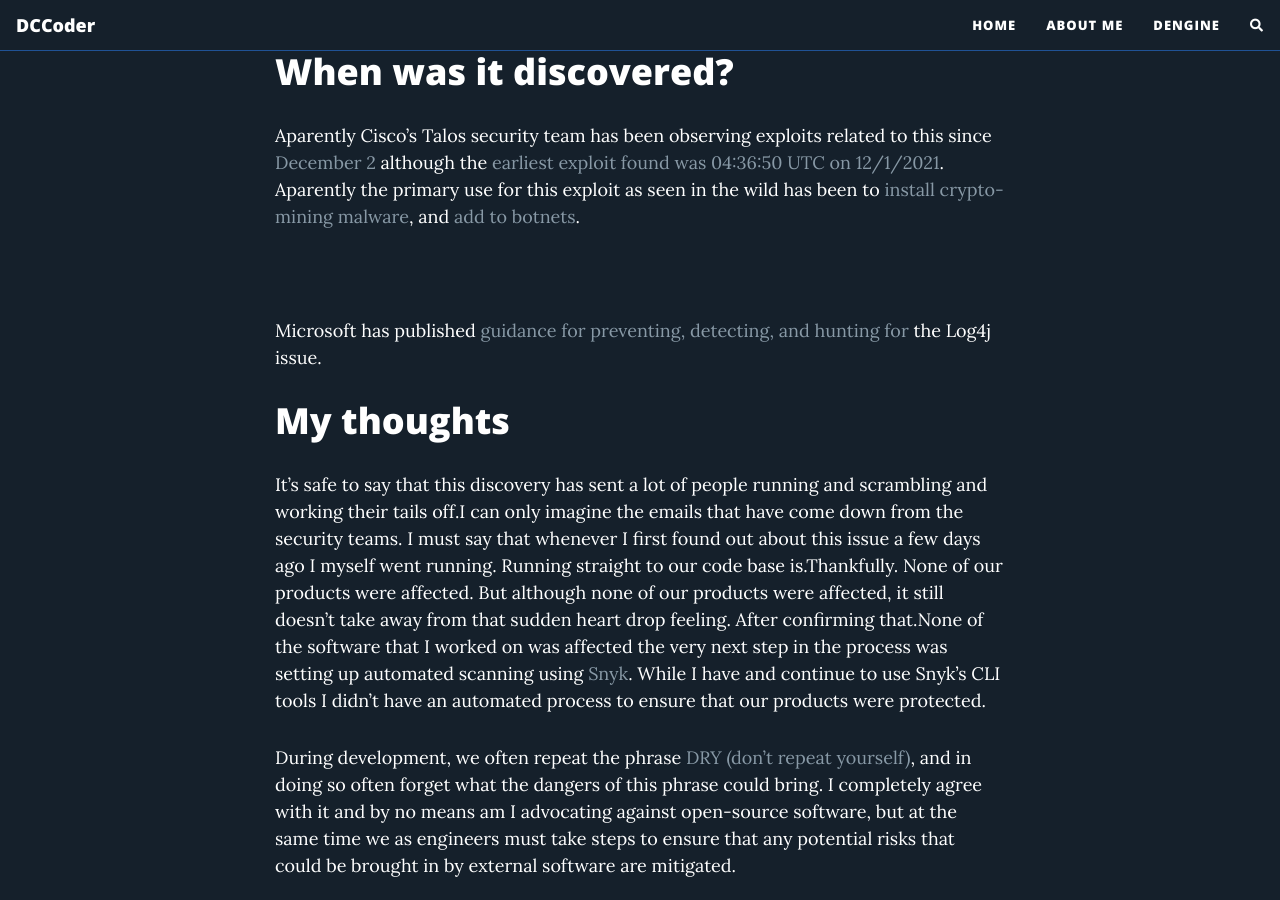
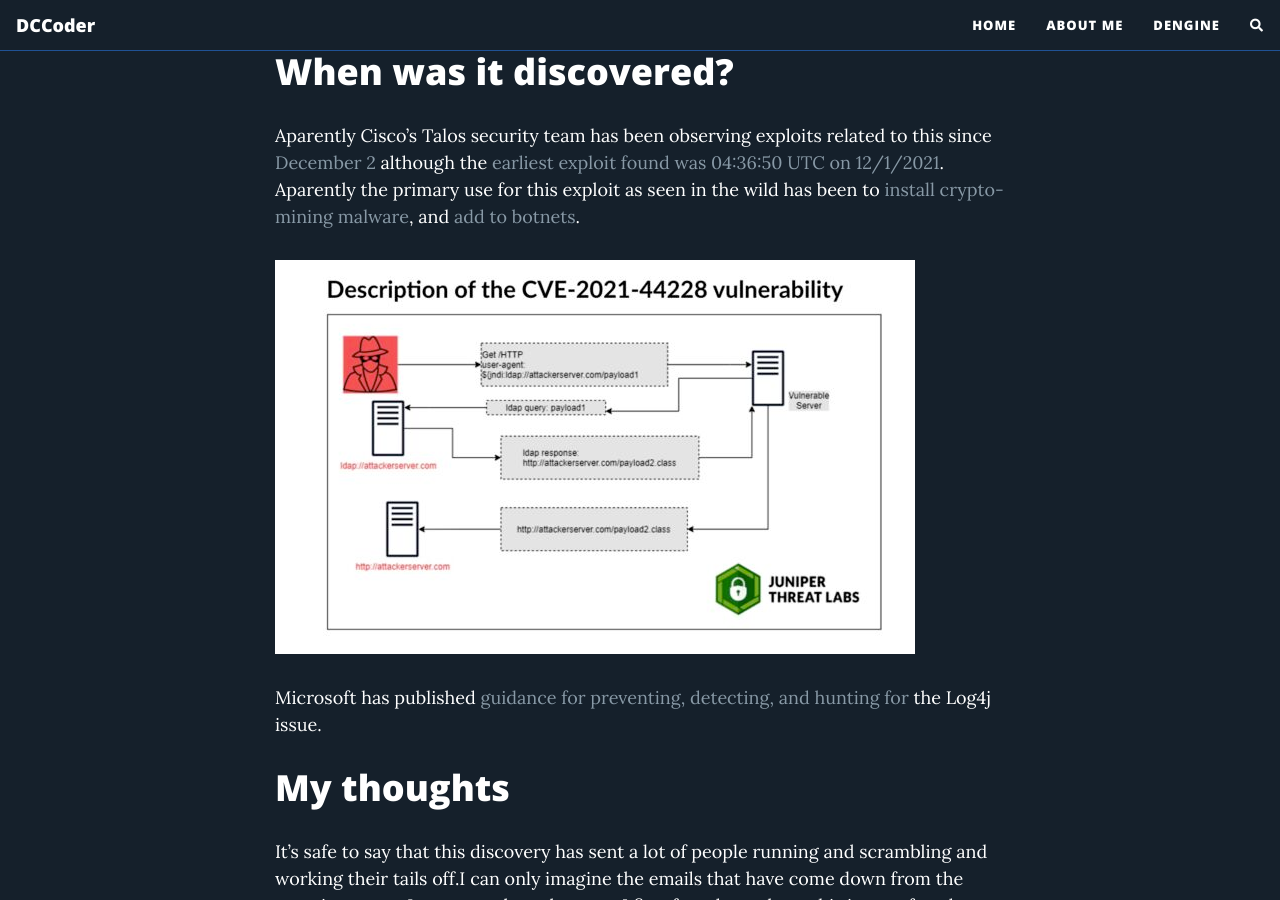
Before and after one commit to DCCoder90/dccoder90.github.io, a Jekyll site: the page built from _posts/2021-12-15-dangers-of-software.md, in a window 1280 px wide and 900 px high, scrolled down 828 px. Built offline with Jekyll 4.4.1, drawn with Linux system fonts in a browser that asks for light colours; nearby versions of some CDN libraries; comment, search, counter and statistics services are not loaded.

Commit message:
PUSH NOTE : 2021-12-15-dangers-of-software.md

```diff
--- a/_posts/2021-12-15-dangers-of-software.md
+++ b/_posts/2021-12-15-dangers-of-software.md
@@ -28,7 +28,7 @@
 
 Aparently Cisco's Talos security team has been observing exploits related to this since [December 2](https://blog.talosintelligence.com/2021/12/apache-log4j-rce-vulnerability.html) although the [earliest exploit found was 04:36:50 UTC on 12/1/2021](https://twitter.com/eastdakota/status/1469800951351427073).  Aparently the primary use for this exploit as seen in the wild has been to [install crypto-mining malware](https://isc.sans.edu/diary/rss/28124), and [add to botnets](https://blog.netlab.360.com/threat-alert-log4j-vulnerability-has-been-adopted-by-two-linux-botnets/).
 
-![](cve-2021-44228-diagram-640x394.jpg)
+![](../assets/img/posts/cve-2021-44228-diagram-640x394.jpg)
 
 Microsoft has published [guidance for preventing, detecting, and hunting for](https://www.microsoft.com/security/blog/2021/12/11/guidance-for-preventing-detecting-and-hunting-for-cve-2021-44228-log4j-2-exploitation/?ranMID=24542&ranEAID=TnL5HPStwNw&ranSiteID=TnL5HPStwNw-AhasDh6Dim5RYVuATw6wVQ&epi=TnL5HPStwNw-AhasDh6Dim5RYVuATw6wVQ&irgwc=1&OCID=AID2200057_aff_7593_1243925&tduid=%28ir__2ia36o2d6ckf6kc99qdkuluaeu2xosxtsetirzx200%29%287593%29%281243925%29%28TnL5HPStwNw-AhasDh6Dim5RYVuATw6wVQ%29%28%29&irclickid=_2ia36o2d6ckf6kc99qdkuluaeu2xosxtsetirzx200) the Log4j issue.
 
```
